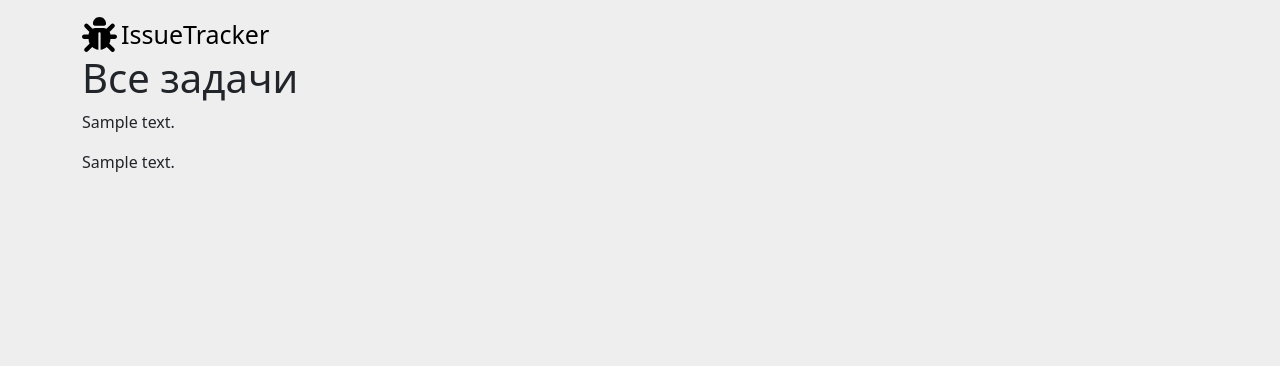
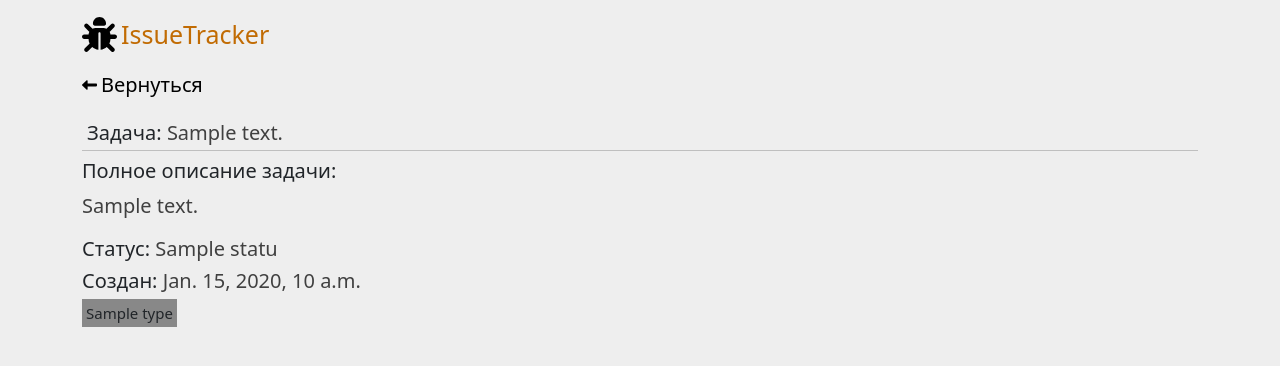
Before and after one commit to kanat1390/home_work_57_atygayev_kanat, a Django app: page /1/ in a window 1280 px wide. Shown: the top 366 px of the page. Run offline with Django 4.2, Linux system fonts and the light colour scheme; tables that the repository leaves empty hold one stand-in row (values such as "Sample post"); parts of the project's set-up code (start-up, migrations or seed data) failed here and were passed over; some libraries are stand-ins or nearby versions.

Commit message:
Две view переделаны с использованием templateView

```diff
--- a/src/static/tasks/css/style.css
+++ b/src/static/tasks/css/style.css
@@ -13,3 +13,16 @@ body {
 .task-item:hover {
   color: rgb(92, 92, 92);
 }
+.detail-title {
+  font-size: 20px;
+  color: rgb(64, 64, 64);
+}
+
+.type-label {
+  padding: 4px;
+  font-size: 15px;
+}
+
+.form-control-custom {
+  width: 200px;
+}
--- a/src/tasks/forms/task.py
+++ b/src/tasks/forms/task.py
@@ -3,12 +3,12 @@ from tasks.models import Task
 from tasks.services import get_type_query_set
 
 class TaskForm(forms.ModelForm):
-    types=forms.ModelMultipleChoiceField(queryset=get_type_query_set(), widget=forms.SelectMultiple(attrs={'class':'form-control'}))
+    types=forms.ModelMultipleChoiceField(queryset=get_type_query_set(), widget=forms.SelectMultiple(attrs={'class':'form-control form-control-custom'}))
     class Meta:
         model = Task
         fields = ('summary', 'description', 'status', 'types')
         widgets = {
             'summary':forms.TextInput(attrs={'class':'form-control'}),
             'description':forms.Textarea(attrs={'class':'form-control'}),
-            'status':forms.Select(attrs={'class':'form-control'}),
+            'status':forms.Select(attrs={'class':'form-control form-control-custom'}),
         }
--- a/src/tasks/models/status.py
+++ b/src/tasks/models/status.py
@@ -2,7 +2,6 @@ from django.db import models
 
 class Status(models.Model):
     name = models.CharField(verbose_name='Название', max_length=30)
-    color = models.CharField(verbose_name='Цвет', max_length=7)
 
     def __str__(self):
         return self.name
--- a/src/tasks/models/task.py
+++ b/src/tasks/models/task.py
@@ -1,6 +1,7 @@
 from django.db import models
 from django.urls import reverse
 from .type import Type
+from datetime import datetime
 
 class Task(models.Model):
     summary = models.CharField(verbose_name='Заголовок', max_length=200)
@@ -21,3 +22,15 @@ class Task(models.Model):
 
     def get_delete_url(self):
         return reverse('task-delete', kwargs={'pk':self.id})
+
+    def get_date(self):
+        time = datetime.now()
+        if self.created_at.day == time.day:
+            return str(time.hour - self.created_at.hour) + " часа назад"
+        else:
+            if self.created_at.month == time.month:
+                return str(time.day - self.created_at.day) + " дня назад"
+            else:
+                if self.created_at.year == time.year:
+                    return str(time.month - self.created_at.month) + " месяца назад"
+        return self.created_at
--- a/src/tasks/models/type.py
+++ b/src/tasks/models/type.py
@@ -3,7 +3,7 @@ from django.db import models
 
 class Type(models.Model):
     name = models.CharField(verbose_name='Название', max_length=40)
-
+    color = models.CharField(verbose_name='Цвет', max_length=7)
 
     def __str__(self):
         return self.name
--- a/src/tasks/templates/tasks/task_detail.html
+++ b/src/tasks/templates/tasks/task_detail.html
@@ -4,8 +4,25 @@
 Детальная страница
 {% endblock page_title %}
 
+{% block navigation %}
+{% include "tasks/includes/back_btn.html"%}
+{% endblock navigation %}
+
 {% block content %}
-<h1>Все задачи</h1>
-<p>{{ task.summary }}</p>
-{{ task.description }}
+<div class="mt-3">
+    <h5 style="border-bottom: 1px solid #bfbfbf; padding: 5px">
+        Задача: <span class="detail-title">{{task.summary}}</span>
+    </h5>
+    <h5>Полное описание задачи:</h5>
+    <p class="detail-title">{{ task.description }}</p>
+    <h5>Статус: <span class="detail-title">{{ task.status }}</span></h5>
+    <h5>Создан: <span class="detail-title">{{ task.created_at }}</span></h5>
+    {% if task.types.all %}
+    <div>
+        {% for type in task.types.all %}
+        <span class="type-label" style="background-color:{{type.color}}">{{ type.name }}</span>
+        {% endfor %}
+    </div>
+    {% endif %}
+</div>
 {% endblock content %}
--- a/src/tasks/templates/tasks/task_list.html
+++ b/src/tasks/templates/tasks/task_list.html
@@ -17,7 +17,8 @@ IssueTracker
         <tr>
             <th scope="col">Краткое описание</th>
             <th scope="col">Статус</th>
-            <th scope="col">Время создания</th>
+            <th scope="col">Дата создания</th>
+            <th scope="col">Последние изменения</th>
             <th scope="col">Действия</th>
         </tr>
     </thead>
@@ -30,7 +31,8 @@ IssueTracker
                     {{ task.status }}
                 </span>
             </td>
-            <td>{{ task.created_at }}</td>
+            <td>{{ task.created_at}}</td>
+            <td>{{ task.get_date }}</td>
             <td>
                 <div class="d-flex justify-content-start gap-3">
                     <a href="{{ task.get_update_url }}">
--- a/src/tasks/views.py
+++ b/src/tasks/views.py
@@ -1,25 +1,32 @@
 from django.shortcuts import render, redirect
 from django.views.generic.base import View
+from django.views.generic.base import TemplateView
 
 from tasks.services import get_task_list, get_task_by_pk
 from tasks.forms import TaskForm
 from django.http import Http404
 
-class TaskListView(View):
-    def get(self, request, *args, **kwargs):
+
+class TaskListView(TemplateView):
+
+    template_name = 'tasks/task_list.html'
+
+    def get_context_data(self,**kwargs):
+        context = super().get_context_data(**kwargs)
         task_list =get_task_list()
-        context = {
-            'task_list': task_list,
-        }
-        return render(request, 'tasks/task_list.html', context)
+        context['task_list'] = task_list
+        return context
 
-class TaskDetailView(View):
-    def get(self, request, *args, **kwargs):
+class TaskDetailView(TemplateView):
+
+    template_name = 'tasks/task_detail.html'
+
+    def get_context_data(self, **kwargs):
+        context = super().get_context_data(**kwargs)
         task = get_task_by_pk(kwargs.get('pk'))
-        context = {
-            'task': task,
-        }
-        return render(request, 'tasks/task_detail.html', context)
+        context['task'] = task
+        return context
+
 
 class TaskCreateView(View):
 
@@ -64,6 +71,7 @@ class TaskDeleteView(View):
             'task':task,
         }
         return render(request, 'tasks/task_delete.html', context)
+
     def post(self, request, *args, **kwargs):
         task = get_task_by_pk(kwargs['pk'])
         task.delete()
--- a/src/templates/base.html
+++ b/src/templates/base.html
@@ -25,7 +25,8 @@
                 <div class="logo-image"><img src="{% static 'tasks/images/logo.svg' %}" alt="logo" width="35px;">
                 </div>
                 <div class="logo-title" style="font-size:25px; text-decoration: none; color:black;"><a
-                        href="{% url 'task-list' %}" style="text-decoration:none; color:black;">IssueTracker</a>
+                        href="{% url 'task-list' %}"
+                        style="text-decoration:none; color:rgb(193, 107, 3); font-weight: 500;">IssueTracker</a>
                 </div>
             </div>
             {% block navigation %}
```
Also changed, not shown: src/tasks/migrations/0009_remove_status_color_type_color.py (added).
